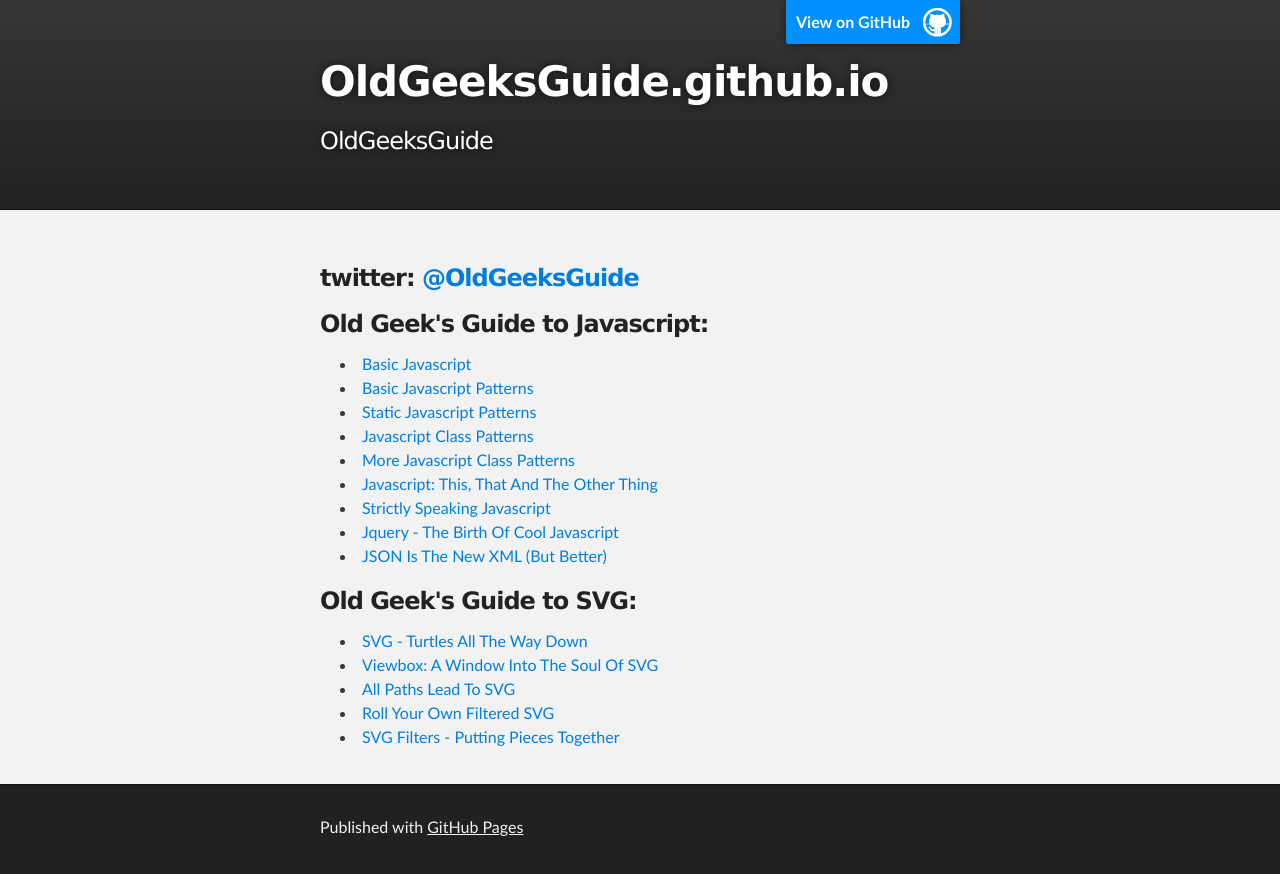
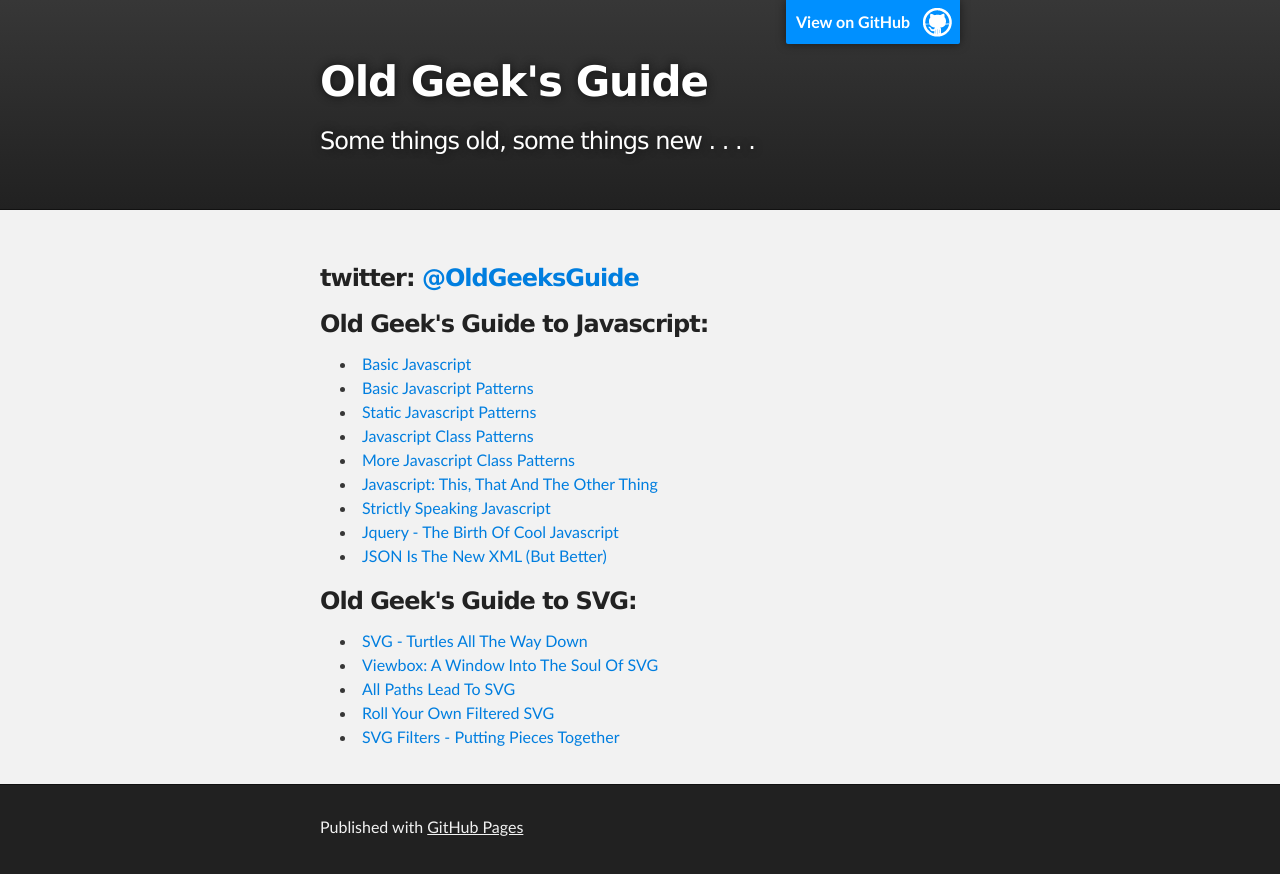
Before and after one commit to oldgeeksguide/oldgeeksguide.github.io, a plain HTML site: page index.html in a window 1280 px wide. Drawn offline with Linux system fonts and the light colour scheme.

Commit message:
Replace master branch with page content via GitHub

```diff
--- a/index.html
+++ b/index.html
@@ -4,11 +4,11 @@
   <head>
     <meta charset='utf-8' />
     <meta http-equiv="X-UA-Compatible" content="chrome=1" />
-    <meta name="description" content="OldGeeksGuide.github.io : OldGeeksGuide " />
+    <meta name="description" content="Old Geek's Guide : Some things old, some things new . . . ." />
 
     <link rel="stylesheet" type="text/css" media="screen" href="stylesheets/stylesheet.css">
 
-    <title>OldGeeksGuide.github.io</title>
+    <title>Old Geek's Guide</title>
   </head>
 
   <body>
@@ -18,8 +18,8 @@
         <header class="inner">
           <a id="forkme_banner" href="https://github.com/oldgeeksguide">View on GitHub</a>
 
-          <h1 id="project_title">OldGeeksGuide.github.io</h1>
-          <h2 id="project_tagline">OldGeeksGuide </h2>
+          <h1 id="project_title">Old Geek's Guide</h1>
+          <h2 id="project_tagline">Some things old, some things new . . . .</h2>
 
         </header>
     </div>
```
Also changed, not shown: params.json (+1 -1 lines).
